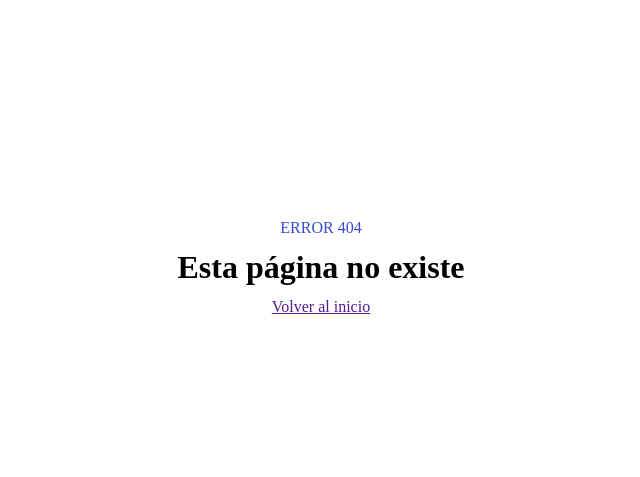
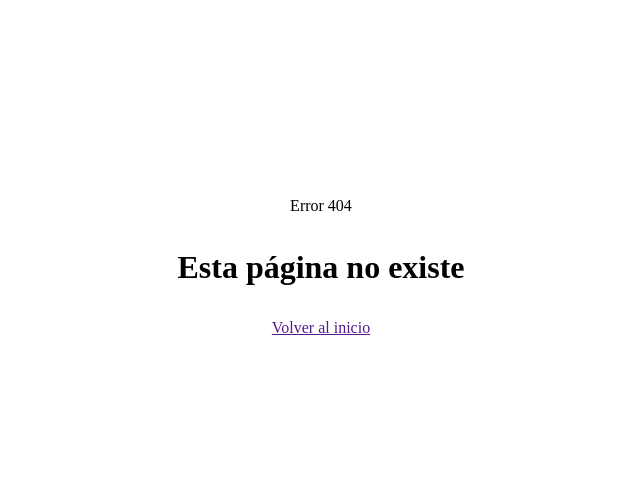
Before and after one commit to cgomez2305/NUEVO-MVP, a PHP site: template src/Views/errores/404.php in a window 1280 px wide. Shown: the part 165-642 px from the top of the page, without its empty margins (319-959 px from the left). Run offline with PHP 8.4, Linux system fonts and the light colour scheme; the template is opened without the code that fills it, so the values that code supplies are empty.

Commit message:
Tipografía única para tienda, panel y onboarding
El panel usaba Instrument Serif + Inter + JetBrains Mono y la tienda
Bricolage Grotesque + Inter Tight: cliente y dueño leían dos productos
distintos. Ahora todo usa --fuente-titulo (Bricolage) y --fuente-texto
(Inter Tight) y las cifras van tabulares en vez de monoespaciadas. Las
rutas se siguen distinguiendo por papel y color. Se quitan tres archivos
de fuente (menos peso en datos móviles) y la página 404 carga las fuentes.

Co-Authored-By: Claude Opus 5.5 <noreply@anthropic.com>
Claude-Session: https://claude.ai/code/session_01PDpnPyw4HtjJrfhMVnt1vD

```diff
--- a/src/Views/errores/404.php
+++ b/src/Views/errores/404.php
@@ -4,12 +4,13 @@
 <meta charset="utf-8">
 <title>Página no encontrada · Veci</title>
 <meta name="viewport" content="width=device-width, initial-scale=1">
+<link rel="stylesheet" href="<?= e(base_url('assets/css/fuentes.css')) ?>">
 <link rel="stylesheet" href="<?= e(base_url('assets/css/app.css')) ?>">
 </head>
 <body class="pq-panel-bg">
   <div style="min-height:100vh;display:flex;align-items:center;justify-content:center;flex-direction:column;gap:12px;padding:24px;text-align:center">
-    <span class="pq-mono" style="color:#3B4CCA">ERROR 404</span>
-    <h1 style="font-family:'Instrument Serif',serif;font-size:32px;margin:0">Esta página no existe</h1>
+    <span class="pq-eyebrow">Error 404</span>
+    <h1 class="pq-h1">Esta página no existe</h1>
     <a href="<?= e(base_url('/')) ?>" class="pq-btn pq-btn-sello">Volver al inicio</a>
   </div>
 </body>
```
Also changed, not shown: .claude/skills/diseno-veci/SKILL.md, .claude/skills/diseno-veci/references/panel.md, .claude/skills/diseno-veci/references/tokens.md, public/assets/css/app.css, public/assets/css/fuentes.css, public/assets/fonts/instrument-serif-latin.woff2 (deleted), public/assets/fonts/inter-latin.woff2 (deleted), public/assets/fonts/jetbrains-mono-latin.woff2 (deleted).
